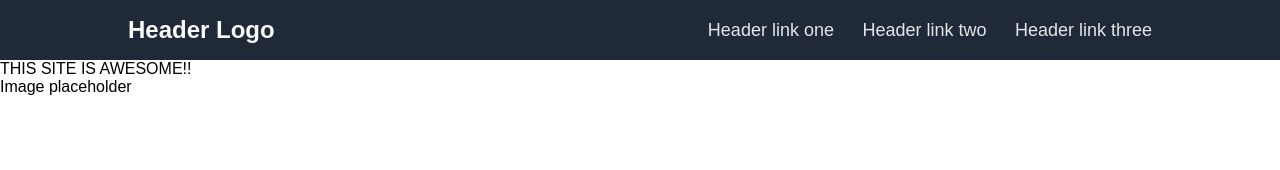
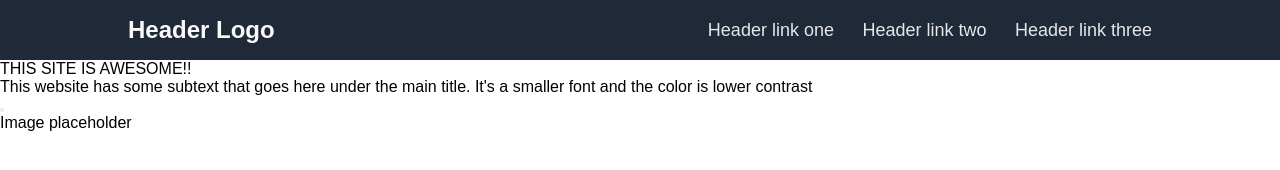
Before and after one commit to mrubin01/foundations_landing_page, a plain HTML site: page index.html in a window 1280 px wide. Drawn offline with Linux system fonts and the light colour scheme.

Commit message:
Modified hero

```diff
--- a/index.html
+++ b/index.html
@@ -18,8 +18,12 @@
             </nav>
         </header>
 
+        <!-- Hero -->
         <section class="hero">
             <div class="hero-text">THIS SITE IS AWESOME!!</div>
+            <p>This website has some subtext that goes here under the main title.
+               It's a smaller font and the color is lower contrast</p>
+            <button class="button1"></button>
             <div class="hero-img">Image placeholder</div>
         </section>
 
```
